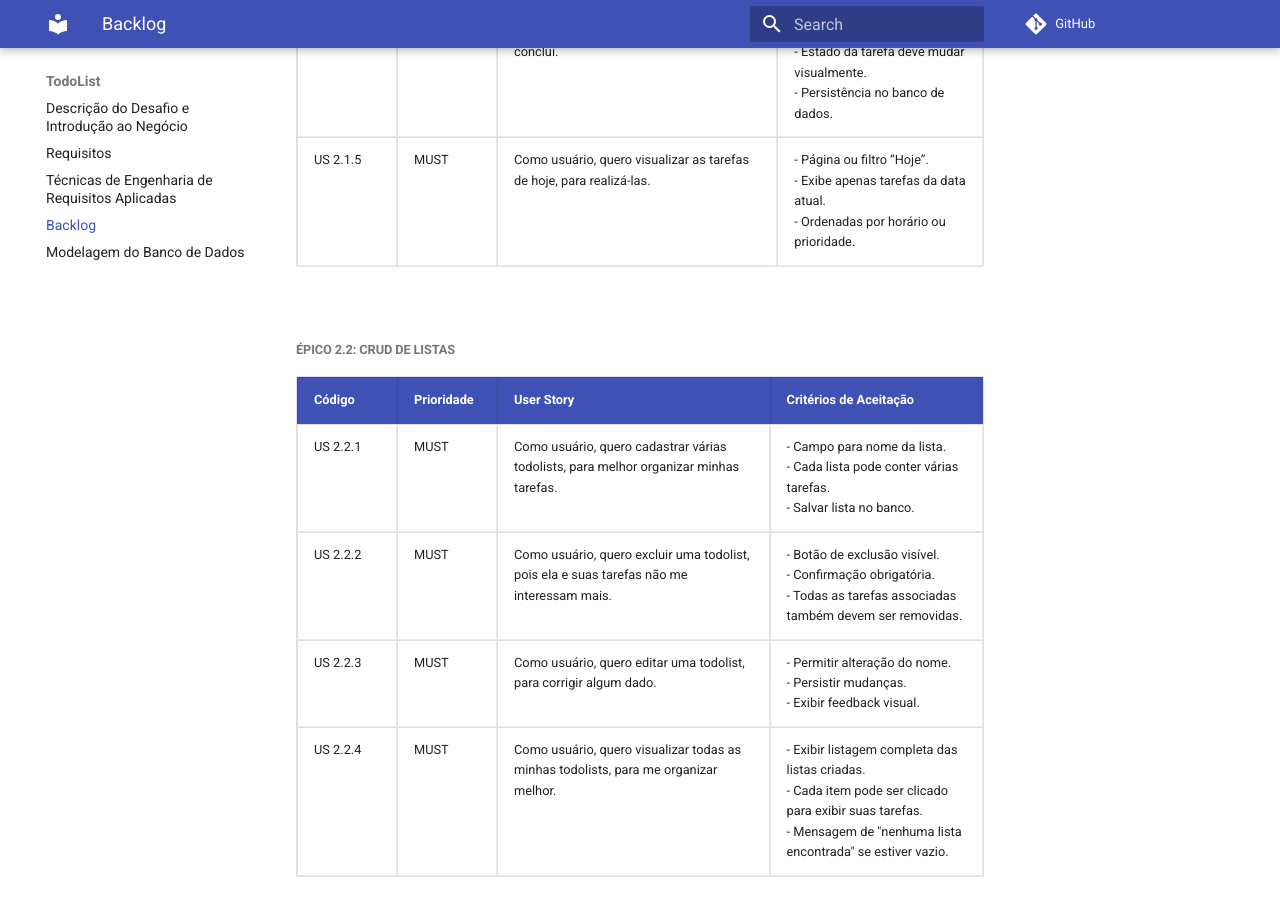
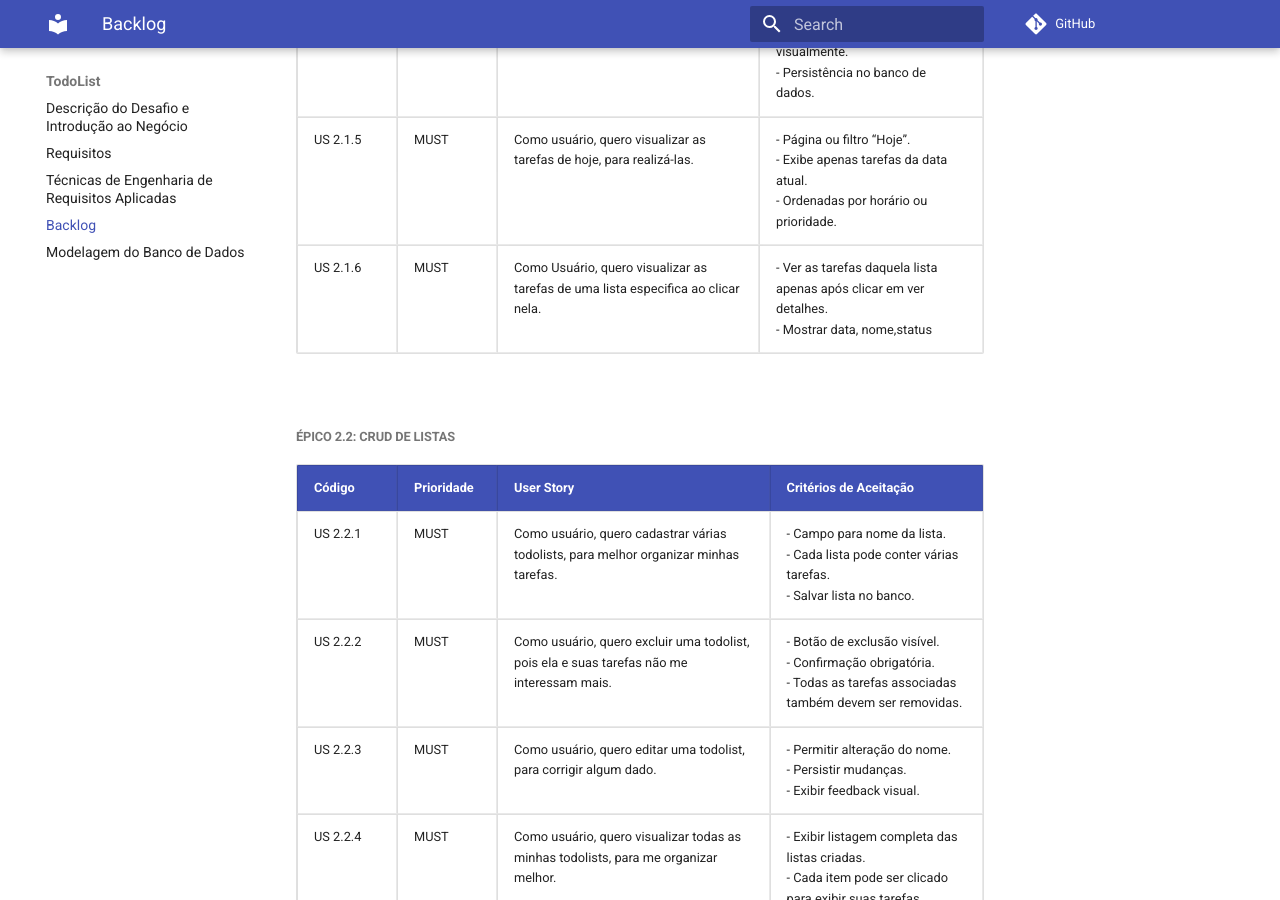
Before and after one commit to iancostag/todolist-RoR, an MkDocs documentation site: the page built from docs/paginas/backlog.md, in a window 1280 px wide and 900 px high, scrolled down 2115 px. Built offline with MkDocs 1.6.1 and Material for MkDocs 9.7.7, drawn with Linux system fonts in a browser that asks for light colours; comment, search, counter and statistics services are not loaded.

Commit message:
DOCS:Adicionada nova US conforme necessidade

```diff
--- a/docs/paginas/backlog.md
+++ b/docs/paginas/backlog.md
@@ -125,6 +125,16 @@
         - Ordenadas por horário ou prioridade.
       </td>
     </tr>
+    <tr>
+      <td>US 2.1.6</td>
+      <td>MUST</td>
+      <td>Como Usuário, quero visualizar as tarefas de uma lista especifica ao clicar nela.
+      </td>
+      <td>
+        - Ver as tarefas daquela lista apenas após clicar em ver detalhes.<br>
+        - Mostrar data, nome,status
+      </td>
+    </tr>
   </tbody>
 </table>
 
```
Also changed, not shown: docs/paginas/requisitos.md (+1 -1 lines), 1 other file.
